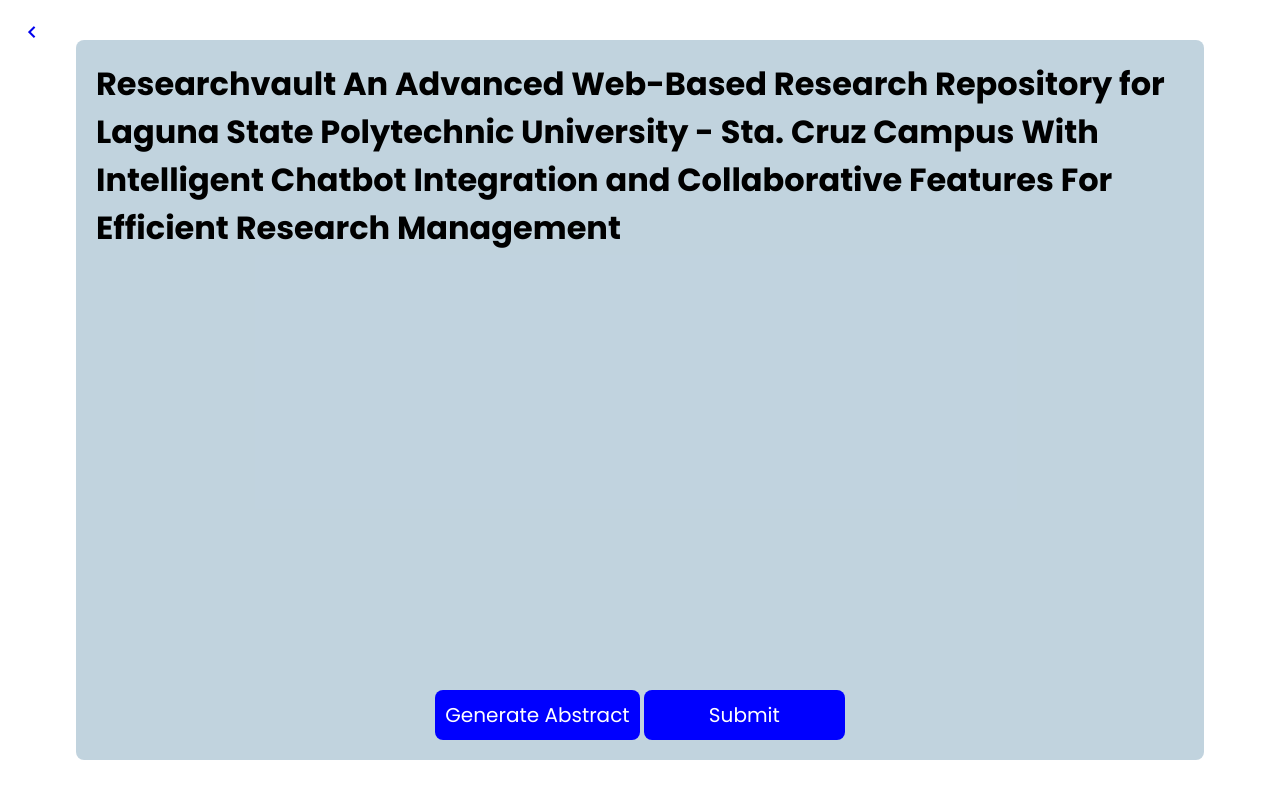
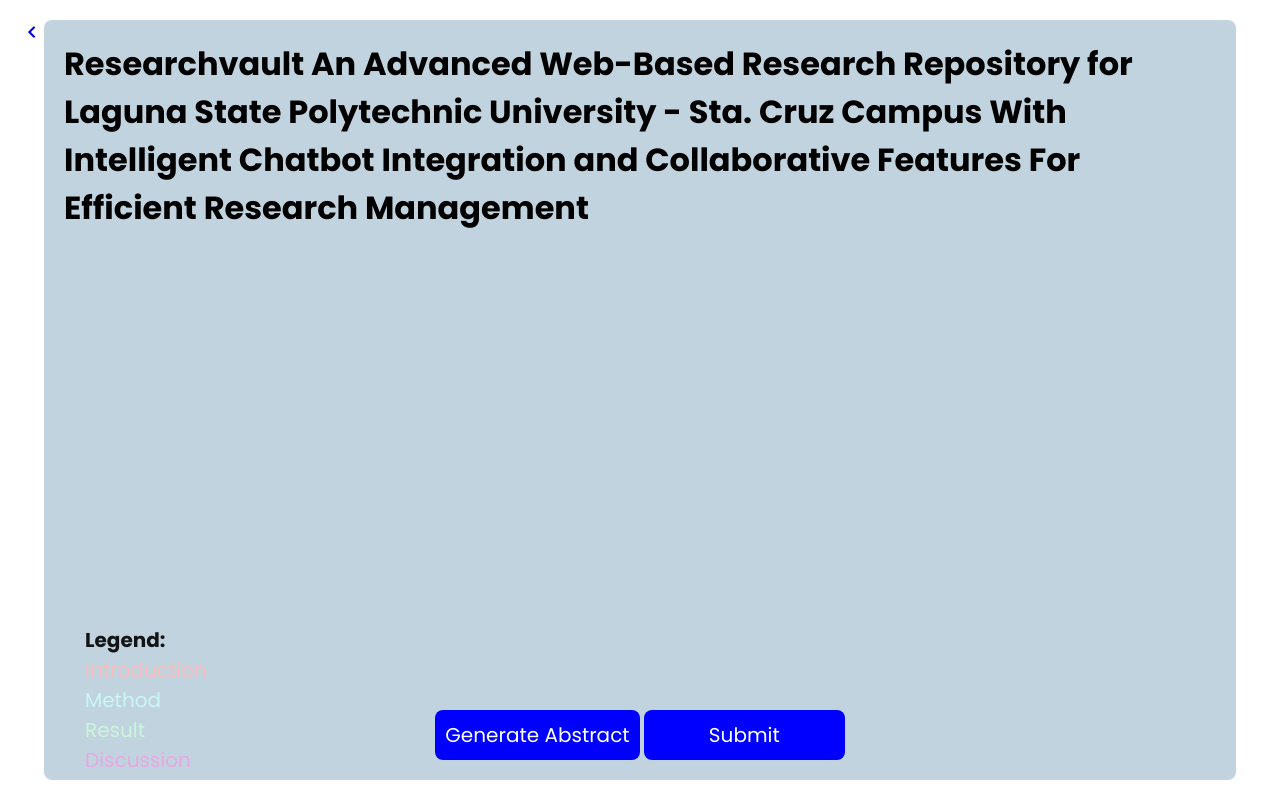
Before and after one commit to AceTops23/ResearchVault, a Flask app: page /abstract in a window 1280 px wide. Run offline with Flask 3, Linux system fonts and the light colour scheme; data comes from the database, SQL or seed files in the repository; parts of the project's set-up code (start-up, migrations or seed data) failed here and were passed over.

Commit message:
abstract css

```diff
--- a/static/css/abstract.css
+++ b/static/css/abstract.css
@@ -17,8 +17,8 @@ body{
     justify-content: center;
     align-items: center;
     background: rgba(167, 193, 209, 0.7);
-    width: 85%;
-    height: 85%;
+    width: 90%;
+    height: 90%;
     border-radius: 8px;
     padding: 20px;
     gap: 20px; /* Adjust the gap between items as needed */
@@ -133,26 +133,61 @@ body{
     left: 20px;
 }
 
+.legend{
+  font-size: 25px;
+  position: absolute;
+  bottom: 25px;
+  left: 85px;
+}
+
+h4, p{
+  font-size: 20px;
+  opacity: 0.9;
+}
+
+#intro{
+  color: #ffbaba;
+}
+
+#method{
+  color: #cafcf9;
+}
+
+#result{
+  color: #cdfadc;
+}
+
+#discussion{
+  color:  rgb(235, 164, 229);
+}
+
 .section.Introduction {
-  background-color: rgb(86, 88, 209);
-  -webkit-text-stroke: 1px rgb(0, 0, 0);
+  background-color: #ffbaba;
+  box-shadow: none;
+  outline: none;
 }
 
 .section.Method {
-  background-color: rgb(106, 172, 106);
-  -webkit-text-stroke: 1px rgb(0, 0, 0);
+  background-color: #cafcf9;
+  box-shadow: none;
+  outline: none;
+  border: none;
 }
 
 .section.Result {
-  background-color: rgb(184, 106, 106);
-  -webkit-text-stroke: 1px rgb(0, 0, 0);
+  background-color: #cdfadc;
+  box-shadow: none;
+  outline: none;
+  border: none;
 }
 
 .section.Discussion {
-  background-color: rgb(122, 92, 156);
-  -webkit-text-stroke: 1px rgb(0, 0, 0);
+  background-color: rgb(235, 164, 229);
+  box-shadow: none;
+  outline: none;
+  border: none;
 }
 
 .abstract.selected {
-  background-color: yellow;
+  background-color: rgb(156, 156, 118);
 }
--- a/static/js/abstract.js
+++ b/static/js/abstract.js
@@ -18,6 +18,8 @@ document.getElementById('generate').addEventListener('click', function () {
           // Create a new span for all sections
           var allSectionsSpan = document.createElement('span');
           allSectionsSpan.className = 'abstract';
+          allSectionsSpan.style.textAlign = 'justify';
+
 
           for (var j = 0; j < sectionOrder.length; j++) {
               var section = sectionOrder[j];
@@ -33,7 +35,20 @@ document.getElementById('generate').addEventListener('click', function () {
               }
           }
 
-          // Append the all sections span to the container
+          var accuracyDiv = document.createElement('div');
+          accuracyDiv.className = 'accuracy';
+          accuracyDiv.textContent = 'Accuracy: XX%';
+
+          accuracyDiv.style.backgroundColor = 'grey';
+          accuracyDiv.style.color = 'black';
+
+          allSectionsSpan.appendChild(accuracyDiv);
+
+          var abstractDiv = document.createElement('div');
+          abstractDiv.className = 'abstract-container';
+
+          abstractDiv.appendChild(allSectionsSpan);
+
           container.appendChild(allSectionsSpan);
 
           // Add click event listener to the abstract
--- a/templates/abstract.html
+++ b/templates/abstract.html
@@ -9,6 +9,13 @@
 </head>
 <body>
     <a href="/"><i class='bx bx-chevron-left'></i></a>
+    <div class="legend">
+        <h4>Legend: </h1>
+        <p id="intro"> Introduction </p>
+        <p id="method"> Method</p>
+        <p id="result"> Result</p>
+        <p id="discussion"> Discussion</p>
+    </div>
     <div class="container">
         <h1>{{ title }}</h1>
         <div id="ajax-container" class="span-container">
```
